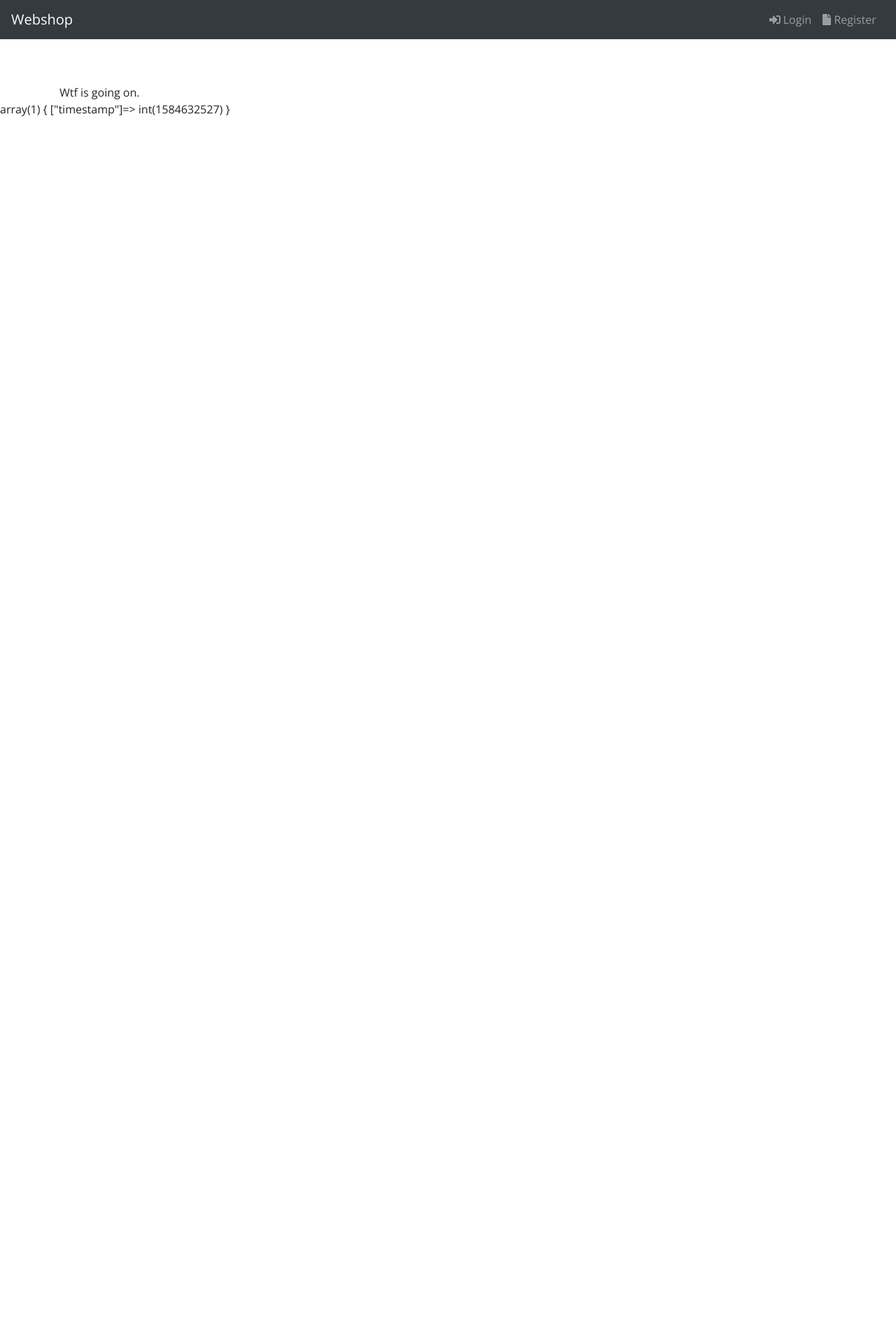
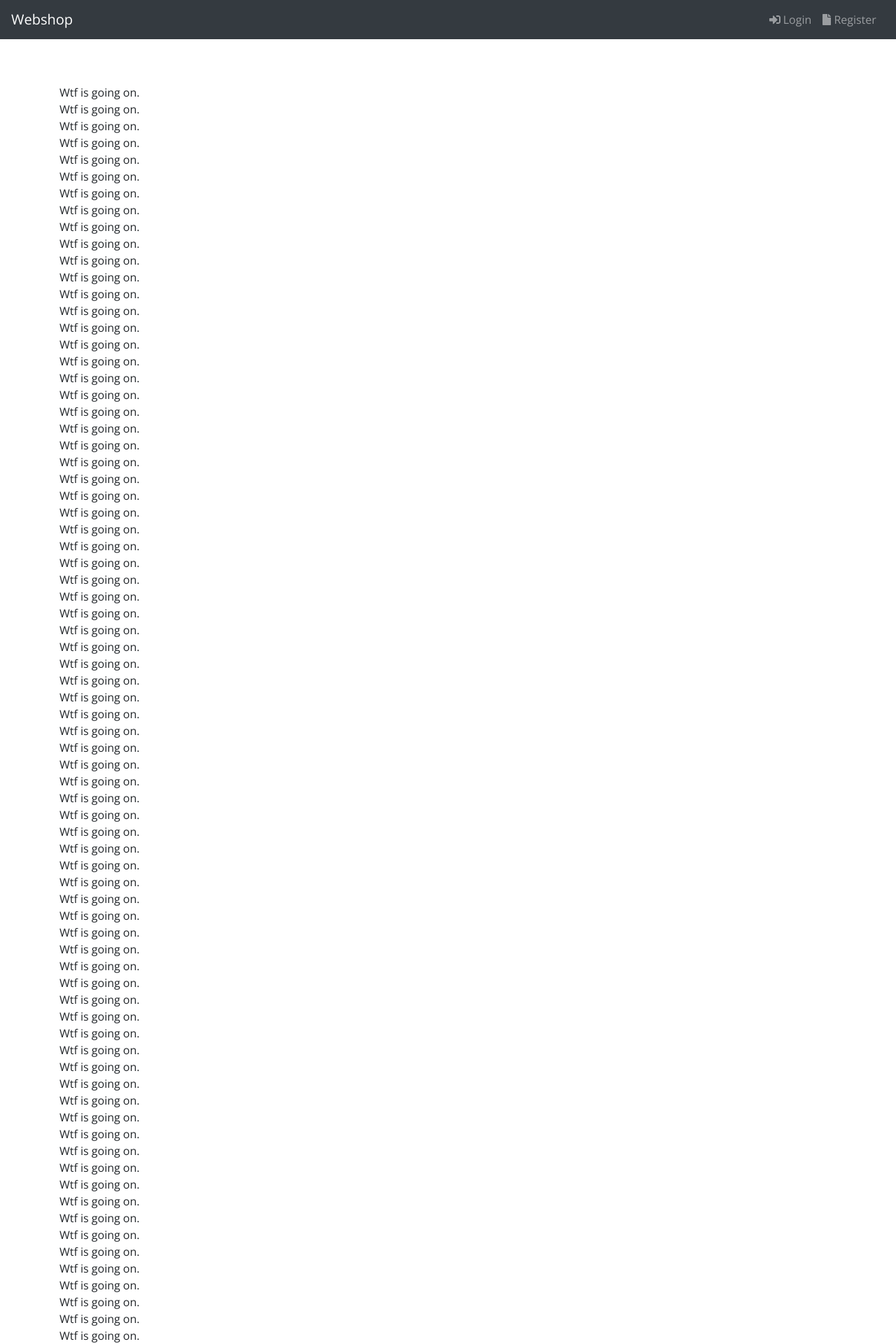
Before and after one commit to ztjuh/php-webshop, a PHP site: page / in a window 1280 px wide. Shown: the top 1920 px of the page at 70% size. Before the commit the page ends 166 px from the top, so only its background shows below. Run offline with PHP 8.4, Linux system fonts and the light colour scheme; data that the repository does not hold is empty; some libraries are stand-ins or nearby versions.

Commit message:
navigation.php changes

```diff
--- a/index.php
+++ b/index.php
@@ -7,7 +7,68 @@ require_once 'include/navigation.php';
 
 <div class="container">
 
-Wtf is going on.
+Wtf is going on.<br>Wtf is going on.<br>
+Wtf is going on.<br>Wtf is going on.<br>
+Wtf is going on.<br>Wtf is going on.<br>
+Wtf is going on.<br>Wtf is going on.<br>
+Wtf is going on.<br>Wtf is going on.<br>
+Wtf is going on.<br>Wtf is going on.<br>
+Wtf is going on.<br>Wtf is going on.<br>
+Wtf is going on.<br>Wtf is going on.<br>
+Wtf is going on.<br>Wtf is going on.<br>
+Wtf is going on.<br>Wtf is going on.<br>
+Wtf is going on.<br>Wtf is going on.<br>
+Wtf is going on.<br>Wtf is going on.<br>
+Wtf is going on.<br>Wtf is going on.<br>
+Wtf is going on.<br>Wtf is going on.<br>
+Wtf is going on.<br>Wtf is going on.<br>
+Wtf is going on.<br>Wtf is going on.<br>
+Wtf is going on.<br>Wtf is going on.<br>
+Wtf is going on.<br>Wtf is going on.<br>
+Wtf is going on.<br>Wtf is going on.<br>
+Wtf is going on.<br>Wtf is going on.<br>
+Wtf is going on.<br>Wtf is going on.<br>
+Wtf is going on.<br>Wtf is going on.<br>
+Wtf is going on.<br>Wtf is going on.<br>
+Wtf is going on.<br>Wtf is going on.<br>
+Wtf is going on.<br>Wtf is going on.<br>
+Wtf is going on.<br>Wtf is going on.<br>
+Wtf is going on.<br>Wtf is going on.<br>
+Wtf is going on.<br>Wtf is going on.<br>
+Wtf is going on.<br>Wtf is going on.<br>
+Wtf is going on.<br>Wtf is going on.<br>
+Wtf is going on.<br>Wtf is going on.<br>
+Wtf is going on.<br>Wtf is going on.<br>
+Wtf is going on.<br>Wtf is going on.<br>
+Wtf is going on.<br>Wtf is going on.<br>
+Wtf is going on.<br>Wtf is going on.<br>
+Wtf is going on.<br>Wtf is going on.<br>
+Wtf is going on.<br>Wtf is going on.<br>
+Wtf is going on.<br>Wtf is going on.<br>
+Wtf is going on.<br>Wtf is going on.<br>
+Wtf is going on.<br>Wtf is going on.<br>
+Wtf is going on.<br>Wtf is going on.<br>
+Wtf is going on.<br>Wtf is going on.<br>
+Wtf is going on.<br>Wtf is going on.<br>
+Wtf is going on.<br>Wtf is going on.<br>
+Wtf is going on.<br>Wtf is going on.<br>
+Wtf is going on.<br>Wtf is going on.<br>
+Wtf is going on.<br>Wtf is going on.<br>
+Wtf is going on.<br>Wtf is going on.<br>
+Wtf is going on.<br>Wtf is going on.<br>
+Wtf is going on.<br>Wtf is going on.<br>
+Wtf is going on.<br>Wtf is going on.<br>
+Wtf is going on.<br>Wtf is going on.<br>
+Wtf is going on.<br>Wtf is going on.<br>
+Wtf is going on.<br>Wtf is going on.<br>
+Wtf is going on.<br>Wtf is going on.<br>
+Wtf is going on.<br>Wtf is going on.<br>
+Wtf is going on.<br>Wtf is going on.<br>
+Wtf is going on.<br>Wtf is going on.<br>
+Wtf is going on.<br>Wtf is going on.<br>
+Wtf is going on.<br>Wtf is going on.<br>
+Wtf is going on.<br>Wtf is going on.<br>
+Wtf is going on.<br>Wtf is going on.<br>
 
 </div>
 
```
